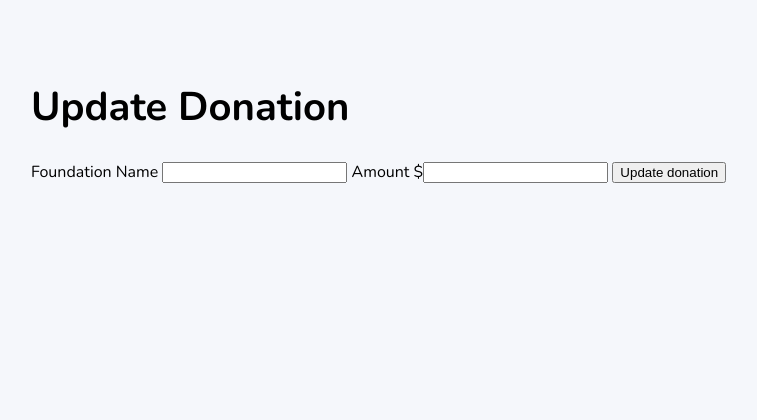
After one commit to Uzair5162/Charitize, a Flask app: template templates/update.html in a window 1280 px wide. The commit adds this page. Shown: the top 420 px of the page, without its empty margins (49-806 px from the left). Run offline with Flask 2, Linux system fonts and the light colour scheme; the template is opened without the code that fills it, so the values that code supplies are empty.

Commit message:
added update donation functionality

```diff
--- a/app.py
+++ b/app.py
@@ -62,7 +62,6 @@ def find():
         return render_template('find.html', names=names, cities=cities, urls=urls)
 
     else:
-        # tasks = Todo.query.order_by(Todo.date_created).all()
         return render_template('find.html')
 
 @app.route('/donations', methods=['POST', 'GET'])
@@ -70,6 +69,12 @@ def donations():
     if request.method == 'POST':
         dollarAmount = request.form['amountDonated']
         foundationName = request.form['foundationName']
+
+        if not foundationName:
+            foundationName = "Blank"
+
+        if not bool(dollarAmount):
+            dollarAmount = 0
 
         new_donation = Donations(amount=dollarAmount, foundation=foundationName)
 
@@ -95,5 +100,31 @@ def delete(id):
     except:
         return 'There was a problem deleting that donation'
 
+@app.route('/update/<int:id>', methods=['GET', 'POST'])
+def update(id):
+    donation_to_update = Donations.query.get_or_404(id)
+
+    if request.method == 'POST':
+        name = request.form['name']
+        number = request.form['number']
+
+        if not name:
+            name = "Blank"
+
+        if not bool(number):
+            number = 0
+
+        donation_to_update.foundation = name
+        donation_to_update.amount = number
+
+    else:
+        return render_template('update.html', donation = donation_to_update)
+
+    try:
+        db.session.commit()
+        return redirect('/donations')
+    except:
+        return 'There was a problem updating that Donation'
+
 if __name__ == "__main__":
     app.run(debug=True)
--- a/templates/donations.html
+++ b/templates/donations.html
@@ -49,6 +49,7 @@
                 <td>{{ donation.foundation }}</td>
                 <td>
                     <a href="/delete/{{donation.id}}">Delete</a>
+                    <a href="/update/{{donation.id}}">Update</a>
                 </td>
             </tr>
             {% endfor %}
--- /dev/null
+++ b/templates/update.html
@@ -0,0 +1,19 @@
+{% extends 'base.html' %}
+
+{% block head %}
+<title>Charityze</title>
+{% endblock %}
+
+
+{% block body %}
+<div class="content" style="margin: 5em;">
+    <h1>Update Donation</h1>
+
+    <form action="/update/{{donation.id}}" method="POST">
+        Foundation Name <input type="text" name="name" id="content" value="{{donation.foundation}}">
+        Amount $<input type="number" name="number" id="content" value="{{donation.amount}}">
+
+        <input type="submit" value="Update donation">
+    </form>
+</div>
+{% endblock %}
```
Also changed, not shown: donations.db.
